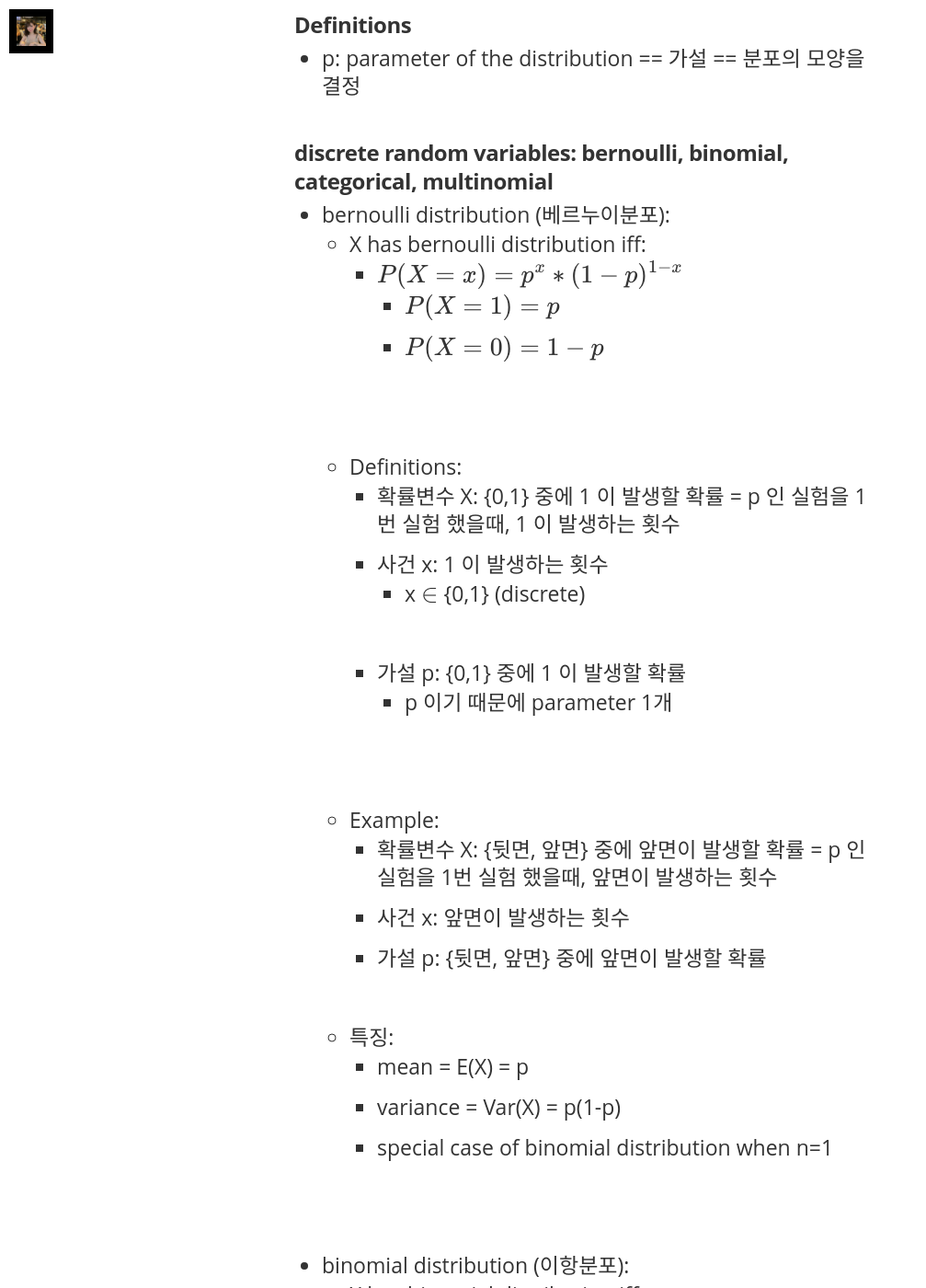
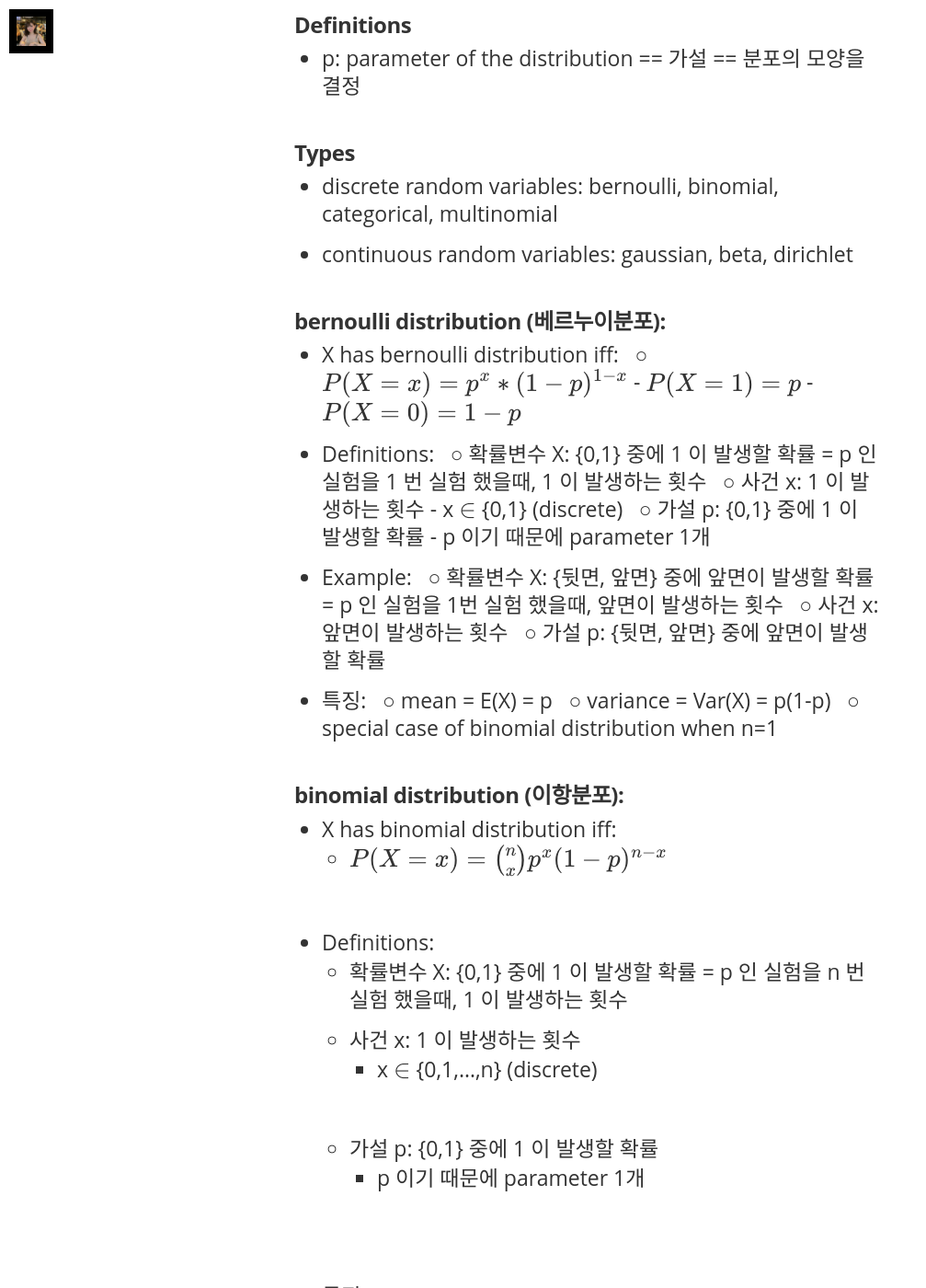
Before and after one commit to minniie/minniie.github.io, a Jekyll site: the page built from _posts/2021-07-27-probability.markdown, in a window 1280 px wide and 1400 px high, scrolled down 5114 px. Shown: the whole window at 92% size, without its empty margins (0-1007 px from the left). Built offline with Jekyll 4.4.1, drawn with Linux system fonts in a browser that asks for light colours; nearby versions of some CDN libraries; some web fonts are replaced; formulas are drawn with MathJax 3; some of the changed text lies outside the part shown.

Commit message:
Update 2021-07-27-probability.markdown

```diff
--- a/_posts/2021-07-27-probability.markdown
+++ b/_posts/2021-07-27-probability.markdown
@@ -30,9 +30,9 @@
 - function: 각 사건에 그 사건이 발생할 확률이 매핑되어 있다
 - P(X=x): X is random variable, x is an event
 - discrete random variable(이산확률변수): event 의 type 이 countable 한 경우<br>
-<span style="line-height: 1.0;"> ○ countable: finite (동전, 주사위) or countably infinite (integers)</span>
+<span>&ensp;</span><span style="line-height: 1.0;">○ countable: finite (동전, 주사위) or countably infinite (integers)</span>
 - continuous random variable(연속확률변수): event 의 type 이 uncountable 한 경우<br>
-<span style="line-height: 1.0;"> ○ uncountable: uncountably infinite (real number)</span>
+<span>&ensp;</span><span style="line-height: 1.0;">○ uncountable: uncountably infinite (real number)</span>
 
 #### probability mass function: for discrete X, input: x, output: P(X=x)
 - $\sum_{x \in X} P(X=x) = 1$
@@ -55,8 +55,8 @@
 #### expectation(기댓값):
 - if X == variable, X 의 값을 이미 알고 있음
 - if X == random variable, X 의 값을 모르고 있음<br>
-<span>&emsp;</span><span style="line-height: 1.0;"> ○ 이때 대신에 X 의 기댓값을 알수있음</span><br>
-<span>&emsp;</span><span style="line-height: 1.0;"> ○ X 가 가지는 모든 event x * event x 가 발생할 확률</span>
+<span>&ensp;</span><span style="line-height: 1.0;">○ 이때 대신에 X 의 기댓값을 알수있음</span><br>
+<span>&ensp;</span><span style="line-height: 1.0;">○ X 가 가지는 모든 event x * event x 가 발생할 확률</span>
 - $E_{X\sim P} (X)$: random variable X 는 probability distribution P 를 따른다
 
 #### mean: 해당 확률변수의 기댓값
@@ -104,84 +104,86 @@
 #### Definitions
 - p: parameter of the distribution == 가설 == 분포의 모양을 결정
 
-#### discrete random variables: bernoulli, binomial, categorical, multinomial
-- bernoulli distribution (베르누이분포):
-    - X has bernoulli distribution iff:
-        - $P(X=x) = p^x * (1-p)^{1-x}$
-            - $P(X=1) = p$
-            - $P(X=0) = 1-p$
-    - Definitions:
-        - 확률변수 X: {0,1} 중에 1 이 발생할 확률 = p 인 실험을 1 번 실험 했을때, 1 이 발생하는 횟수
-        - 사건 x: 1 이 발생하는 횟수
-            - x $\in$ {0,1} (discrete)
-        - 가설 p: {0,1} 중에 1 이 발생할 확률
-            - p 이기 때문에 parameter 1개
-    - Example:
-        - 확률변수 X: {뒷면, 앞면} 중에 앞면이 발생할 확률 = p 인 실험을 1번 실험 했을때, 앞면이 발생하는 횟수
-        - 사건 x: 앞면이 발생하는 횟수
-        - 가설 p: {뒷면, 앞면} 중에 앞면이 발생할 확률
+#### Types
+- discrete random variables: bernoulli, binomial, categorical, multinomial
+- continuous random variables: gaussian, beta, dirichlet
+
+#### bernoulli distribution (베르누이분포):
+- X has bernoulli distribution iff:
+<span>&ensp;</span><span style="line-height: 1.0;">○ $P(X=x) = p^x * (1-p)^{1-x}$</span>
+        - $P(X=1) = p$
+        - $P(X=0) = 1-p$
+- Definitions:
+<span>&ensp;</span><span style="line-height: 1.0;">○ 확률변수 X: {0,1} 중에 1 이 발생할 확률 = p 인 실험을 1 번 실험 했을때, 1 이 발생하는 횟수</span>
+<span>&ensp;</span><span style="line-height: 1.0;">○ 사건 x: 1 이 발생하는 횟수</span>
+        - x $\in$ {0,1} (discrete)
+<span>&ensp;</span><span style="line-height: 1.0;">○ 가설 p: {0,1} 중에 1 이 발생할 확률</span>
+        - p 이기 때문에 parameter 1개
+- Example:
+<span>&ensp;</span><span style="line-height: 1.0;">○ 확률변수 X: {뒷면, 앞면} 중에 앞면이 발생할 확률 = p 인 실험을 1번 실험 했을때, 앞면이 발생하는 횟수</span>
+<span>&ensp;</span><span style="line-height: 1.0;">○ 사건 x: 앞면이 발생하는 횟수</span>
+<span>&ensp;</span><span style="line-height: 1.0;">○ 가설 p: {뒷면, 앞면} 중에 앞면이 발생할 확률</span>
+- 특징:
+<span>&ensp;</span><span style="line-height: 1.0;">○ mean = E(X) = p</span>
+<span>&ensp;</span><span style="line-height: 1.0;">○ variance  = Var(X) = p(1-p)</span>
+<span>&ensp;</span><span style="line-height: 1.0;">○ special case of binomial distribution when n=1</span>
+
+#### binomial distribution (이항분포):
+- X has binomial distribution iff:
+    - $P(X=x) = \binom{n}{x} p^x (1-p)^{n-x}$
+- Definitions:
+    - 확률변수 X: {0,1} 중에 1 이 발생할 확률 = p 인 실험을 n 번 실험 했을때, 1 이 발생하는 횟수
+    - 사건 x: 1 이 발생하는 횟수
+        - x $\in$ {0,1,...,n} (discrete)
+    - 가설 p: {0,1} 중에 1 이 발생할 확률
+        - p 이기 때문에 parameter 1개
+- 특징:
+    - mean = E(X) = np
+    - variance = Var(X) = np(1-p)
+
+#### categorial distribution (카테고리분포):
+- X has categorical distribution iff:
+    - $P(X=x_i) = p_1^{x_1} p_2^{x_2} ... p_k^{x_V}$
+        - $P(X=x_i) = p_i$
+- Definitions:
+    - 확률변수 X: {0,...,V} 중에 i 가 발생할 확률 = p_i 인 실험을 1 번 실험 했을때, i 가 발생하는 횟수
+    - 사건 x_i: i 가 발생하는 횟수
+        - x_i $\in$ {0,1} (discrete)
+    - 가설 p_i: {0,...,V} 중에 i 가 발생할 확률
+        - p_1, ... , p_V 이기 때문에 parameter 은 V개
     - 특징:
-        - mean = E(X) = p
-        - variance  = Var(X) = p(1-p)
-        - special case of binomial distribution when n=1
-
-- binomial distribution (이항분포):
-    - X has binomial distribution iff:
-        - $P(X=x) = \binom{n}{x} p^x (1-p)^{n-x}$
-    - Definitions:
-        - 확률변수 X: {0,1} 중에 1 이 발생할 확률 = p 인 실험을 n 번 실험 했을때, 1 이 발생하는 횟수
-        - 사건 x: 1 이 발생하는 횟수
-            - x $\in$ {0,1,...,n} (discrete)
-        - 가설 p: {0,1} 중에 1 이 발생할 확률
-            - p 이기 때문에 parameter 1개
-    - 특징:
-        - mean = E(X) = np
-        - variance = Var(X) = np(1-p)
-
-- categorial distribution (카테고리분포):
-    - X has categorical distribution iff:
-        - $P(X=x_i) = p_1^{x_1} p_2^{x_2} ... p_k^{x_V}$
-            - $P(X=x_i) = p_i$
-    - Definitions:
-        - 확률변수 X: {0,...,V} 중에 i 가 발생할 확률 = p_i 인 실험을 1 번 실험 했을때, i 가 발생하는 횟수
-        - 사건 x_i: i 가 발생하는 횟수
-            - x_i $\in$ {0,1} (discrete)
-        - 가설 p_i: {0,...,V} 중에 i 가 발생할 확률
-            - p_1, ... , p_V 이기 때문에 parameter 은 V개
-        - 특징:
-            - NN 마지막 레이어의 softmax 값 [y1, ..., yV] == [p1, ..., pV]
-            - x_i 가 categorical variable 이므로 mean, variance 계산하지 않는다
-
-- multinomial distribution (다항분포):
-    - X has multinomial distribution iff:
-        - $P(X=x_i) = \frac{n!}{x_1!x_2!...x_V!} p_1^{x_1} p_2^{x_2} ... p_V^{x_V}$
-    - Definitions:
-        - 확률변수 X: {0,...,V} 중에 i 가 발생할 확률 = p_i 인 실험을 n 번 실험 했을때, i 가 발생하는 횟수
-        - 사건 x_i: i 가 발생하는 횟수
-            - x_i $\in$ {0,1,...,n} (discrete)
-        - 가설 p_i: {0,...,V} 중에 i 가 발생할 확률
-            - p_1, ... , p_V 이기 때문에 parameter 은 V개
-    - 특징:
+        - NN 마지막 레이어의 softmax 값 [y1, ..., yV] == [p1, ..., pV]
         - x_i 가 categorical variable 이므로 mean, variance 계산하지 않는다
 
-#### continuous random variables: gaussian, beta, dirichlet
-- gaussian/normal distribution (가우시안분포/정규분포):
-    - X has gaussian distribution iff:
-        - $P(X=x) = N(\mu, \sigma^2) = \frac{1}{\sqrt{2\pi}\sigma}
-          \exp(-\frac{(x-\mu)^2}{2\sigma^2})$
-    - Definitions:
-        - 확률변수 X: 평균 = $\mu$, 표준편차 = $\sigma$ 인 실험을 1번 했을때, 발생하는 값
-        - 사건 x: 발생하는 값
-        - 가설 $\mu, \sigma$
-    - 특징:
-        - standard gaussian distribution:
-            - Z has standard gaussian distribution iff:
-                - $P(Z=z) = N(0, 1^2) = \frac{1}{\sqrt{2\pi}}\text{exp}(-\frac{z^2}{2})$
-            - $X \sim N(\mu, \sigma^2)$ 를 정규화하면 $Z = \frac{X - \mu}{\frac{\sigma}{\sqrt{n}}} \sim N(0, 1^2)$
-            - $P(a < X < b) = P(\frac{a - \mu}{\frac{\sigma}{\sqrt{n}}} < Z < \frac{b - \mu}{\frac{\sigma}{\sqrt{n}}}) = \phi(Z=\frac{b - \mu}{\frac{\sigma}{\sqrt{n}}}) - \phi(Z=\frac{a - \mu}{\frac{\sigma}{\sqrt{n}}})$
-            - $\phi(Z=z)$: CDF($N(0, 1^2)$)
-        - 동일한 분산을 가진 분포들 중, 정규분포는 maximum entropy 를 가짐
-            - 가설 $\theta$ 를 정규분포로 설정하면, minimum prior knowledge 를 가짐
+#### multinomial distribution (다항분포):
+- X has multinomial distribution iff:
+    - $P(X=x_i) = \frac{n!}{x_1!x_2!...x_V!} p_1^{x_1} p_2^{x_2} ... p_V^{x_V}$
+- Definitions:
+    - 확률변수 X: {0,...,V} 중에 i 가 발생할 확률 = p_i 인 실험을 n 번 실험 했을때, i 가 발생하는 횟수
+    - 사건 x_i: i 가 발생하는 횟수
+        - x_i $\in$ {0,1,...,n} (discrete)
+    - 가설 p_i: {0,...,V} 중에 i 가 발생할 확률
+        - p_1, ... , p_V 이기 때문에 parameter 은 V개
+- 특징:
+    - x_i 가 categorical variable 이므로 mean, variance 계산하지 않는다
+
+#### gaussian/normal distribution (가우시안분포/정규분포):
+- X has gaussian distribution iff:
+    - $P(X=x) = N(\mu, \sigma^2) = \frac{1}{\sqrt{2\pi}\sigma}
+      \exp(-\frac{(x-\mu)^2}{2\sigma^2})$
+- Definitions:
+    - 확률변수 X: 평균 = $\mu$, 표준편차 = $\sigma$ 인 실험을 1번 했을때, 발생하는 값
+    - 사건 x: 발생하는 값
+    - 가설 $\mu, \sigma$
+- 특징:
+    - standard gaussian distribution:
+        - Z has standard gaussian distribution iff:
+            - $P(Z=z) = N(0, 1^2) = \frac{1}{\sqrt{2\pi}}\text{exp}(-\frac{z^2}{2})$
+        - $X \sim N(\mu, \sigma^2)$ 를 정규화하면 $Z = \frac{X - \mu}{\frac{\sigma}{\sqrt{n}}} \sim N(0, 1^2)$
+        - $P(a < X < b) = P(\frac{a - \mu}{\frac{\sigma}{\sqrt{n}}} < Z < \frac{b - \mu}{\frac{\sigma}{\sqrt{n}}}) = \phi(Z=\frac{b - \mu}{\frac{\sigma}{\sqrt{n}}}) - \phi(Z=\frac{a - \mu}{\frac{\sigma}{\sqrt{n}}})$
+        - $\phi(Z=z)$: CDF($N(0, 1^2)$)
+    - 동일한 분산을 가진 분포들 중, 정규분포는 maximum entropy 를 가짐
+        - 가설 $\theta$ 를 정규분포로 설정하면, minimum prior knowledge 를 가짐
 
 ## Statistics
 
```
